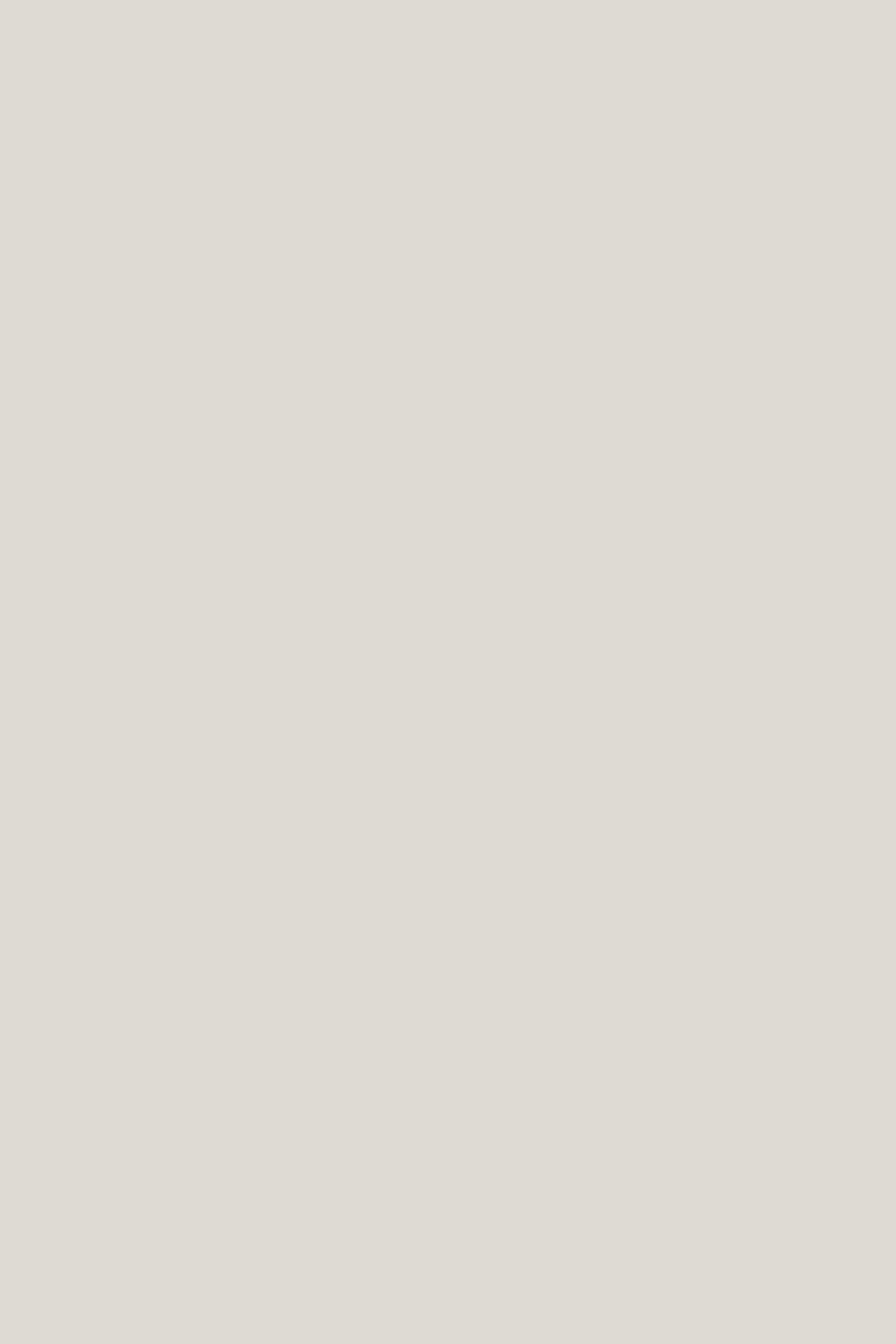
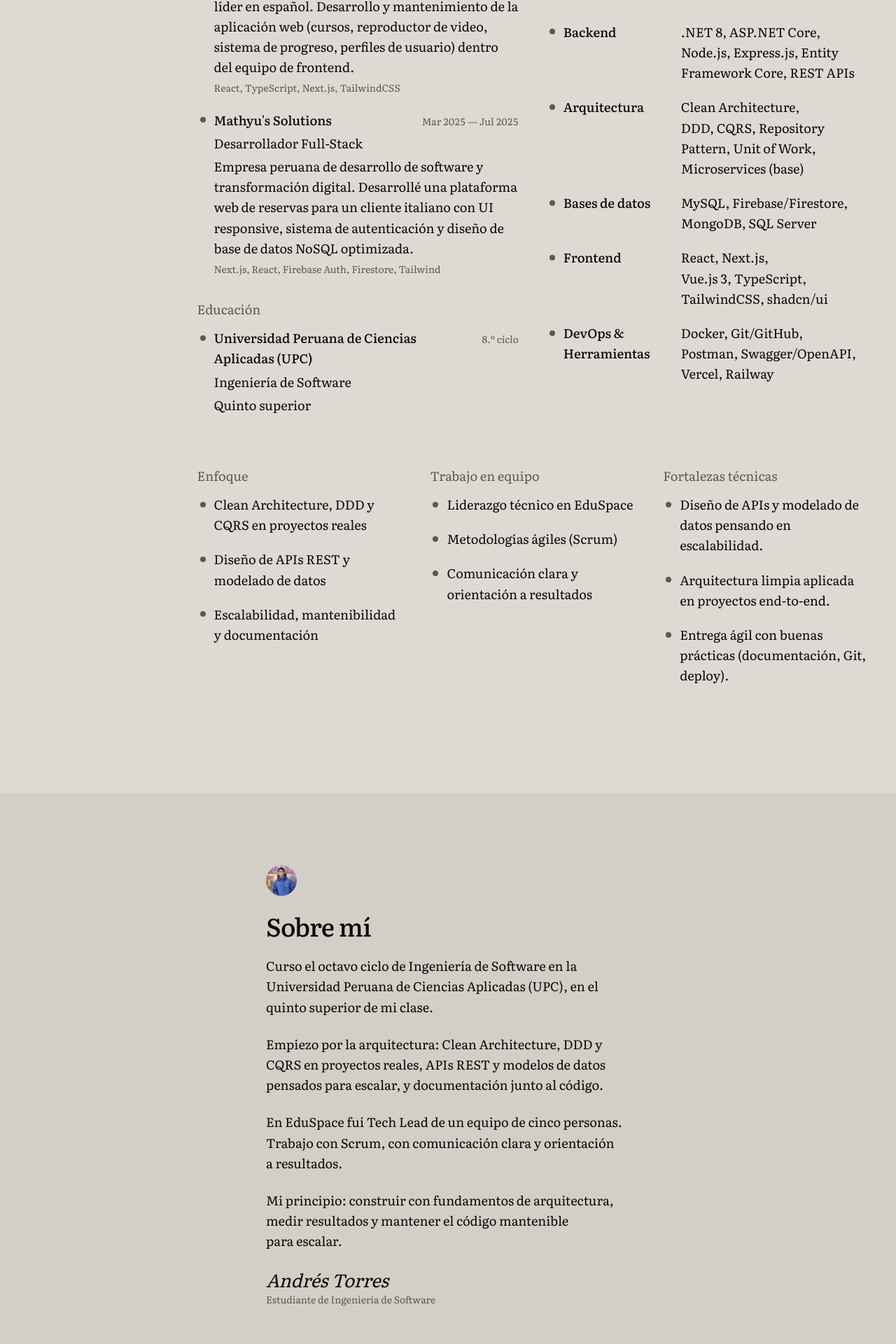
Before and after one commit to andrest04/portfolio, a Next.js app: page / in a window 1280 px wide. Shown: the part 2350-4270 px from the top of the page at 70% size. Before the commit the page ends 2325 px from the top, so only its background shows below. Built offline with nearby package versions, Linux system fonts and the light colour scheme; no server answers.

Commit message:
feat(sections): add experience, skills, the about letter and contact
Experience and skills use two-ended rows that span the band, the letter sits on
the lighter ground, and contact keeps email, phone, location, LinkedIn and GitHub.
The portrait is cropped and compressed from 1.5 MB.

```diff
--- a/src/app/globals.css
+++ b/src/app/globals.css
@@ -747,3 +747,253 @@ details[open] > summary .ledger__toggle {
     color: var(--muted);
   }
 }
+
+/* Experience and skills: two-ended rows, in a band that uses the whole width */
+
+.record {
+  display: grid;
+  gap: var(--section-gap) 40px;
+  padding: var(--section-gap) var(--margin) 0;
+}
+
+.record__part {
+  min-width: 0;
+}
+
+.record__part > h2 {
+  margin-bottom: 32px;
+}
+
+.record__intro {
+  margin: -16px 0 32px;
+}
+
+.record__notes {
+  display: grid;
+  gap: 32px 40px;
+}
+
+.record__notes .rows__group {
+  margin-top: 0;
+}
+
+.rows {
+  display: grid;
+  gap: 20px;
+}
+
+.rows__group {
+  margin-top: 32px;
+}
+
+.rows__group > h3 {
+  margin-bottom: 12px;
+}
+
+.rows__ends {
+  display: flex;
+  flex-wrap: wrap;
+  justify-content: space-between;
+  align-items: baseline;
+  gap: 0 16px;
+}
+
+.rows__name {
+  display: flex;
+  align-items: baseline;
+  gap: 8px;
+  font-weight: 500;
+}
+
+.rows__name--sentence {
+  font-weight: 400;
+}
+
+.rows__name h3 {
+  font-weight: 500;
+}
+
+.rows__mark,
+.rows__dot {
+  flex: none;
+  align-self: flex-start;
+  width: 16px;
+  height: 16px;
+  margin-top: calc((1.6em - 16px) / 2);
+  border-radius: 50%;
+}
+
+.rows__dot {
+  background: var(--muted);
+  transform: scale(0.5);
+}
+
+.rows__value {
+  margin-left: 24px;
+  font-size: var(--step-small);
+  color: var(--muted);
+  font-variant-numeric: lining-nums tabular-nums;
+}
+
+.rows__body {
+  display: grid;
+  gap: 4px;
+  margin-top: 4px;
+  padding-left: 24px;
+}
+
+.rows__soft {
+  color: var(--muted);
+  font-size: var(--step-small);
+}
+
+.rows__group > h3.rows__soft {
+  font-size: var(--step-body);
+  font-weight: 400;
+}
+
+.rows__pair {
+  display: grid;
+  gap: 2px 16px;
+}
+
+.rows__pair > p {
+  padding-left: 24px;
+}
+
+@media (min-width: 600px) {
+  .rows__pair {
+    grid-template-columns: 11rem minmax(0, 1fr);
+  }
+
+  .rows__pair > p {
+    padding-left: 0;
+  }
+
+  .rows__ends {
+    flex-wrap: nowrap;
+  }
+
+  .rows__value {
+    margin-left: auto;
+    white-space: nowrap;
+  }
+}
+
+@media (min-width: 768px) {
+  .record__notes {
+    grid-template-columns: repeat(3, minmax(0, 1fr));
+  }
+}
+
+@media (min-width: 1200px) {
+  .record {
+    grid-template-columns: minmax(0, 1fr) minmax(0, 1fr);
+    row-gap: 72px;
+    padding-left: var(--column-start);
+    align-items: start;
+  }
+
+  .record__notes {
+    grid-column: 1 / -1;
+  }
+}
+
+/* About: a letter on the lighter ground */
+
+.about {
+  margin-top: var(--section-gap);
+  padding: clamp(72px, 8vw, 120px) 24px;
+  background: var(--surface);
+}
+
+.about__letter {
+  display: grid;
+  gap: 24px;
+  max-width: 520px;
+  margin-inline: auto;
+}
+
+.about__portrait {
+  width: 44px;
+  height: 44px;
+  border-radius: 50%;
+  object-fit: cover;
+}
+
+.about__sign {
+  display: grid;
+}
+
+.about__sign em {
+  font-size: var(--step-lead);
+  line-height: 1.3;
+}
+
+.about__sign span {
+  color: var(--muted);
+  font-size: var(--step-small);
+}
+
+/* Contact: sentence, portrait, links on one top line */
+
+.contact {
+  display: grid;
+  grid-template-columns: 96px minmax(0, 1fr);
+  gap: 32px 20px;
+  padding: var(--section-gap) var(--margin) 0;
+}
+
+.contact__sentence {
+  grid-column: 1 / -1;
+  display: grid;
+  gap: 16px;
+}
+
+.contact__sentence p {
+  max-width: 14em;
+  font-size: var(--step-head);
+  line-height: 1.15;
+}
+
+.contact__portrait img {
+  width: 100%;
+  height: auto;
+  aspect-ratio: 1;
+  object-fit: cover;
+}
+
+.contact__links {
+  display: grid;
+  gap: 12px;
+  min-width: 0;
+}
+
+.contact__links dt {
+  color: var(--muted);
+  font-size: var(--step-small);
+}
+
+.contact__links dd {
+  overflow-wrap: anywhere;
+}
+
+@media (min-width: 900px) {
+  .contact {
+    grid-template-columns: repeat(12, minmax(0, 1fr));
+    gap: 0 24px;
+    align-items: start;
+  }
+
+  .contact__sentence {
+    grid-column: 1 / span 5;
+  }
+
+  .contact__portrait {
+    grid-column: 7 / span 2;
+  }
+
+  .contact__links {
+    grid-column: 9 / span 4;
+  }
+}
--- a/src/app/page.tsx
+++ b/src/app/page.tsx
@@ -1,5 +1,9 @@
 import SiteNav from "@/components/layout/SiteNav";
+import About from "@/components/sections/About";
+import Contact from "@/components/sections/Contact";
+import Experience from "@/components/sections/Experience";
 import Hero from "@/components/sections/Hero";
+import Skills from "@/components/sections/Skills";
 import Work from "@/components/sections/Work";
 import { getDictionary, type Locale } from "@/lib/i18n";
 import { getLocale } from "next-intl/server";
@@ -13,6 +17,12 @@ export default async function Page() {
       <SiteNav t={t} locale={locale} />
       <Hero t={t} locale={locale} />
       <Work t={t} />
+      <section className="record">
+        <Experience t={t.experience} />
+        <Skills t={t.skills} />
+      </section>
+      <About t={t} />
+      <Contact t={t} />
     </main>
   );
 }
--- /dev/null
+++ b/src/components/sections/About.tsx
@@ -0,0 +1,31 @@
+import Image from "next/image";
+import type { Dictionary } from "@/types/i18n";
+
+export default function About({ t }: { t: Dictionary }) {
+  return (
+    <section id="about" className="about">
+      <div className="about__letter">
+        <Image
+          data-reveal
+          className="about__portrait"
+          src="/profile.png"
+          alt={t.about.portraitAlt}
+          width={44}
+          height={44}
+        />
+        <h2 data-reveal style={{ "--i": 1 } as React.CSSProperties}>
+          {t.about.title}
+        </h2>
+        {t.about.paragraphs.map((paragraph, index) => (
+          <p key={paragraph} data-reveal style={{ "--i": index + 2 } as React.CSSProperties}>
+            {paragraph}
+          </p>
+        ))}
+        <p className="about__sign" data-reveal style={{ "--i": 6 } as React.CSSProperties}>
+          <em>{t.hero.name}</em>
+          <span>{t.hero.role}</span>
+        </p>
+      </div>
+    </section>
+  );
+}
--- a/src/components/sections/Experience.tsx
+++ b/src/components/sections/Experience.tsx
@@ -1,40 +1,63 @@
-"use client";
+import Image from "next/image";
+import type { Dictionary } from "@/types/i18n";
 
-import ScrollReveal from "@/components/ui/ScrollReveal";
-import { Dictionary } from "@/types/i18n";
-import ExperienceItem from "@/components/sections/experience/ExperienceItem";
+const LOGOS: Record<string, string> = {
+  EDTeam: "/edteam-logo.svg",
+};
 
-type ExperienceProps = { t: Dictionary };
-
-export default function Experience({ t }: ExperienceProps) {
-  const exp = t.experience;
+export default function Experience({ t }: { t: Dictionary["experience"] }) {
+  const { education } = t;
 
   return (
-    <section id="experience" className="py-16 sm:py-20 lg:py-24">
-      <ScrollReveal>
-        <h2 className="text-3xl font-semibold leading-tight tracking-tight text-text-primary sm:text-4xl">
-          {exp.title}
-        </h2>
-        <p className="mt-3 max-w-xl text-base leading-relaxed text-text-secondary sm:text-lg">
-          {exp.subtitle}
-        </p>
-      </ScrollReveal>
+    <div id="experience" className="record__part">
+      <h2 data-reveal>{t.title}</h2>
 
-      <ScrollReveal delay={0.1}>
-        <div className="mt-6 h-px w-24 bg-border-medium" />
-      </ScrollReveal>
+      <ul className="rows">
+        {t.items.map((item, index) => {
+          const logo = LOGOS[item.company];
+          return (
+            <li key={item.company} data-reveal style={{ "--i": index + 1 } as React.CSSProperties}>
+              <div className="rows__ends">
+                <span className="rows__name">
+                  {logo ? (
+                    <Image src={logo} alt="" width={16} height={16} className="rows__mark" />
+                  ) : (
+                    <span className="rows__dot" aria-hidden="true" />
+                  )}
+                  <h3>{item.company}</h3>
+                </span>
+                <span className="rows__value">{item.period}</span>
+              </div>
+              <div className="rows__body">
+                <p>{item.role}</p>
+                <p>{item.description}</p>
+                <p className="rows__soft">{item.stack.join(", ")}</p>
+              </div>
+            </li>
+          );
+        })}
+      </ul>
 
-      <div className="relative mt-10">
-        <div className="absolute left-5 top-0 bottom-0 w-px bg-border-default sm:left-6" />
-
-        <div className="space-y-8">
-          {(exp.items ?? []).map((item, idx) => (
-            <ScrollReveal key={item.company + idx} delay={0.1 * idx} y={30}>
-              <ExperienceItem item={item} currentLabel={exp.current} />
-            </ScrollReveal>
-          ))}
-        </div>
+      <div className="rows__group">
+        <h3 className="rows__soft" data-reveal>
+          {education.title}
+        </h3>
+        <ul className="rows">
+          <li data-reveal style={{ "--i": 1 } as React.CSSProperties}>
+            <div className="rows__ends">
+              <span className="rows__name">
+                <span className="rows__dot" aria-hidden="true" />
+                <span>{education.school}</span>
+              </span>
+              <span className="rows__value">{education.term}</span>
+            </div>
+            <div className="rows__body">
+              <p>{education.degree}</p>
+              <p>{education.standing}</p>
+            </div>
+          </li>
+        </ul>
       </div>
-    </section>
+    </div>
   );
 }
--- /dev/null
+++ b/src/components/sections/Skills.tsx
@@ -0,0 +1,48 @@
+import type { Dictionary } from "@/types/i18n";
+
+export default function Skills({ t }: { t: Dictionary["skills"] }) {
+  return (
+    <>
+      <div id="skills" className="record__part">
+        <h2 data-reveal>{t.title}</h2>
+        <p className="record__intro" data-reveal style={{ "--i": 1 } as React.CSSProperties}>
+          {t.intro}
+        </p>
+
+        <ul className="rows">
+          {t.groups.map((group, index) => (
+            <li key={group.title} data-reveal style={{ "--i": index + 2 } as React.CSSProperties}>
+              <div className="rows__pair">
+                <span className="rows__name">
+                  <span className="rows__dot" aria-hidden="true" />
+                  <h3>{group.title}</h3>
+                </span>
+                <p>{group.items.join(", ")}</p>
+              </div>
+            </li>
+          ))}
+        </ul>
+      </div>
+
+      <div className="record__notes">
+        {t.notes.map((note) => (
+          <div className="rows__group" key={note.title}>
+            <h3 className="rows__soft" data-reveal>
+              {note.title}
+            </h3>
+            <ul className="rows">
+              {note.items.map((item, index) => (
+                <li key={item} data-reveal style={{ "--i": index + 1 } as React.CSSProperties}>
+                  <span className="rows__name rows__name--sentence">
+                    <span className="rows__dot" aria-hidden="true" />
+                    <span>{item}</span>
+                  </span>
+                </li>
+              ))}
+            </ul>
+          </div>
+        ))}
+      </div>
+    </>
+  );
+}
```
Also changed, not shown: src/components/sections/Contact.tsx (+52 -82 lines), public/profile.png.
